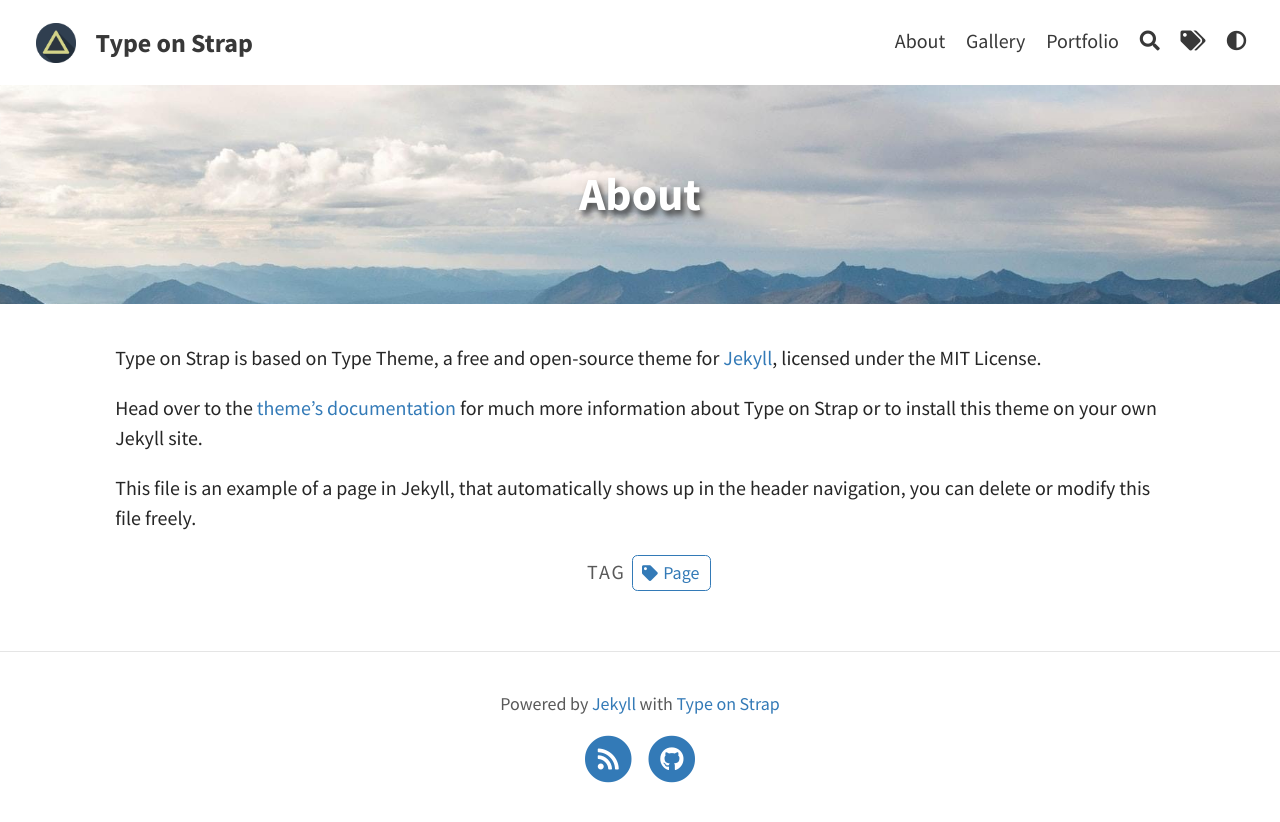
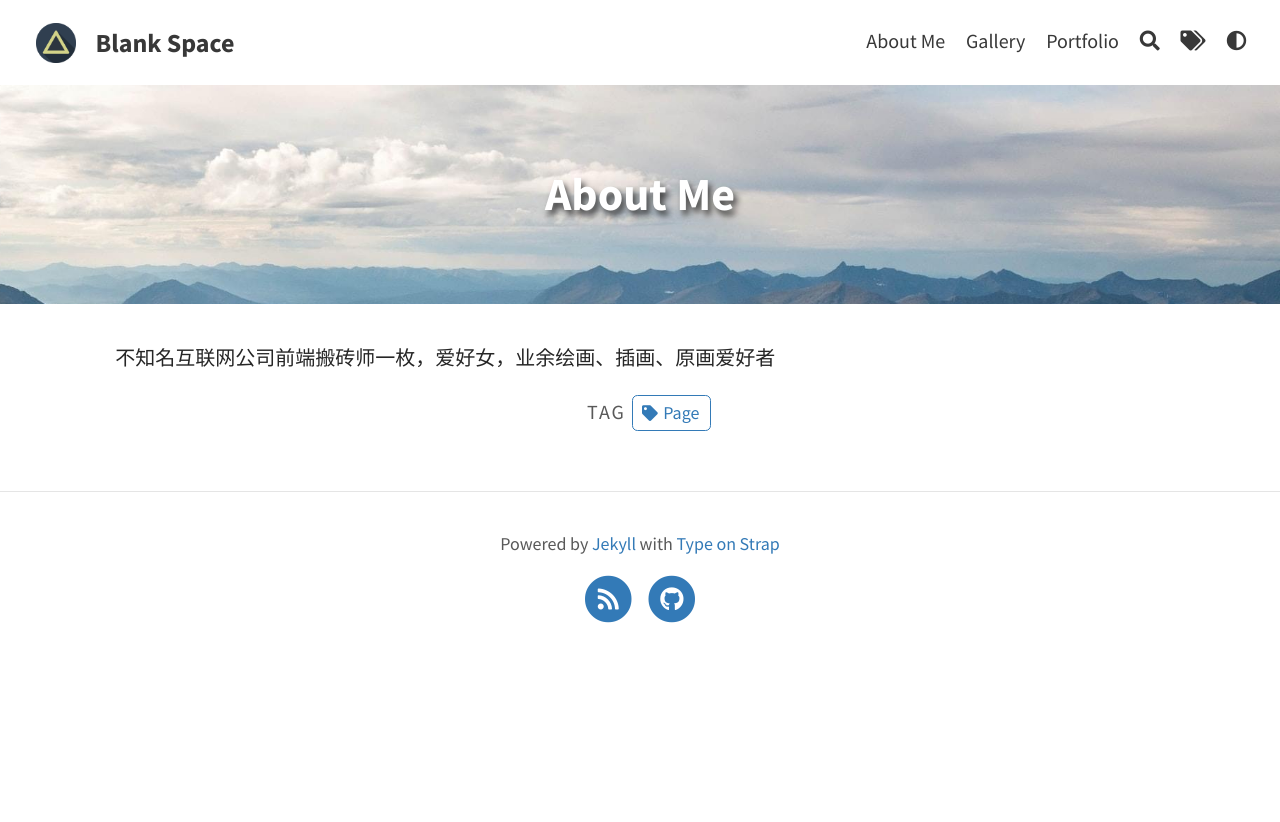
Before and after one commit to OnlyProbie/sketches, a Jekyll site: the page built from docs/pages/about.md, in a window 1280 px wide. Shown: the top 822 px of the page. Built offline with Jekyll 4.4.1, drawn with Linux system fonts in a browser that asks for light colours.

Commit message:
improvement: update

```diff
--- a/docs/_config.yml
+++ b/docs/_config.yml
@@ -3,13 +3,13 @@
 url: "https://sylhare.github.io"
 
 # THEME-SPECIFIC CONFIGURATION
-title: Type on Strap                                    # site's title
+title: Blank Space                                    # site's title
 description: "A website with blog posts and pages"      # used by search engines
 avatar: assets/img/triangle.png                         # Empty for no avatar in navbar
 favicon: assets/favicon.ico                             # Icon displayed in the tab
 
 # Header and footer text
-header_text: Change <code>header_text</code> in <code>_config.yml</code>  # Change Blog header text
+header_text: Welcome to my Blank Space  # Change Blog header text
 header_feature_image: assets/img/pexels/triangular.jpeg
 footer_text: >
   Powered by <a href="https://jekyllrb.com/">Jekyll</a> with <a href="https://github.com/sylhare/Type-on-Strap">Type on Strap</a>
--- a/docs/pages/about.md
+++ b/docs/pages/about.md
@@ -1,13 +1,9 @@
 ---
 layout: page
-title: About
+title: About Me
 permalink: /about/
 feature-img: "assets/img/pexels/travel.jpeg"
 tags: [Page]
 ---
 
-Type on Strap is based on Type Theme, a free and open-source theme for [Jekyll](http://jekyllrb.com/), licensed under the MIT License.
-
-Head over to the [theme's documentation](https://github.io/sylhare/Type-on-Strap) for much more information about Type on Strap or to install this theme on your own Jekyll site.
-
-This file is an example of a page in Jekyll, that automatically shows up in the header navigation, you can delete or modify this file freely.
+不知名互联网公司前端搬砖师一枚，爱好女，业余绘画、插画、原画爱好者
```
Also changed, not shown: docs/assets/img/pexels/book-glass copy.jpeg (added), docs/assets/img/pexels/computer copy.jpeg (added), docs/assets/img/pexels/search-map copy.jpeg (added), docs/assets/img/pexels/travel copy.jpeg (added), docs/assets/img/pexels/triangular copy.jpeg (added), docs/pages/portfolio.md (line endings or trailing spaces).
